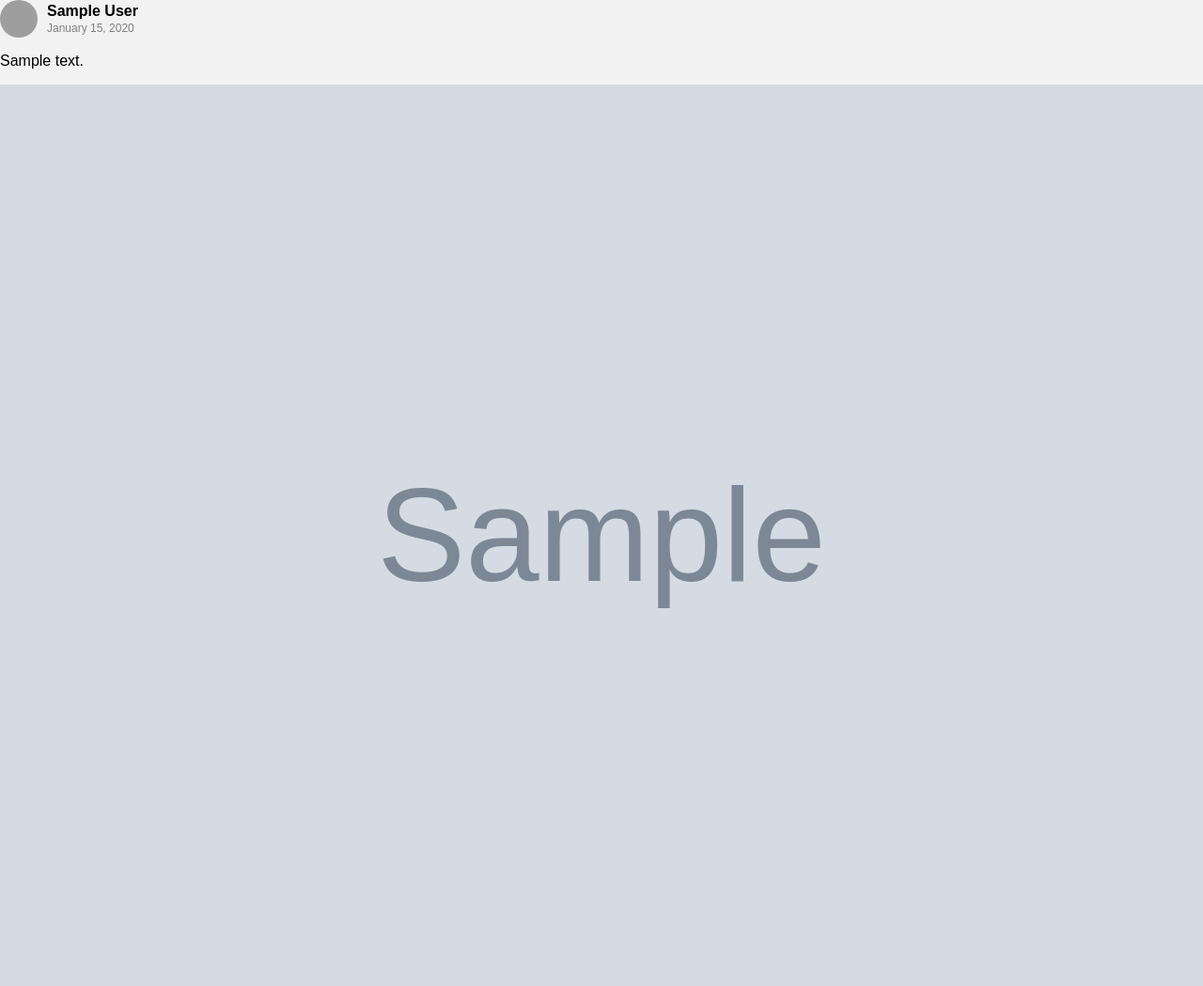
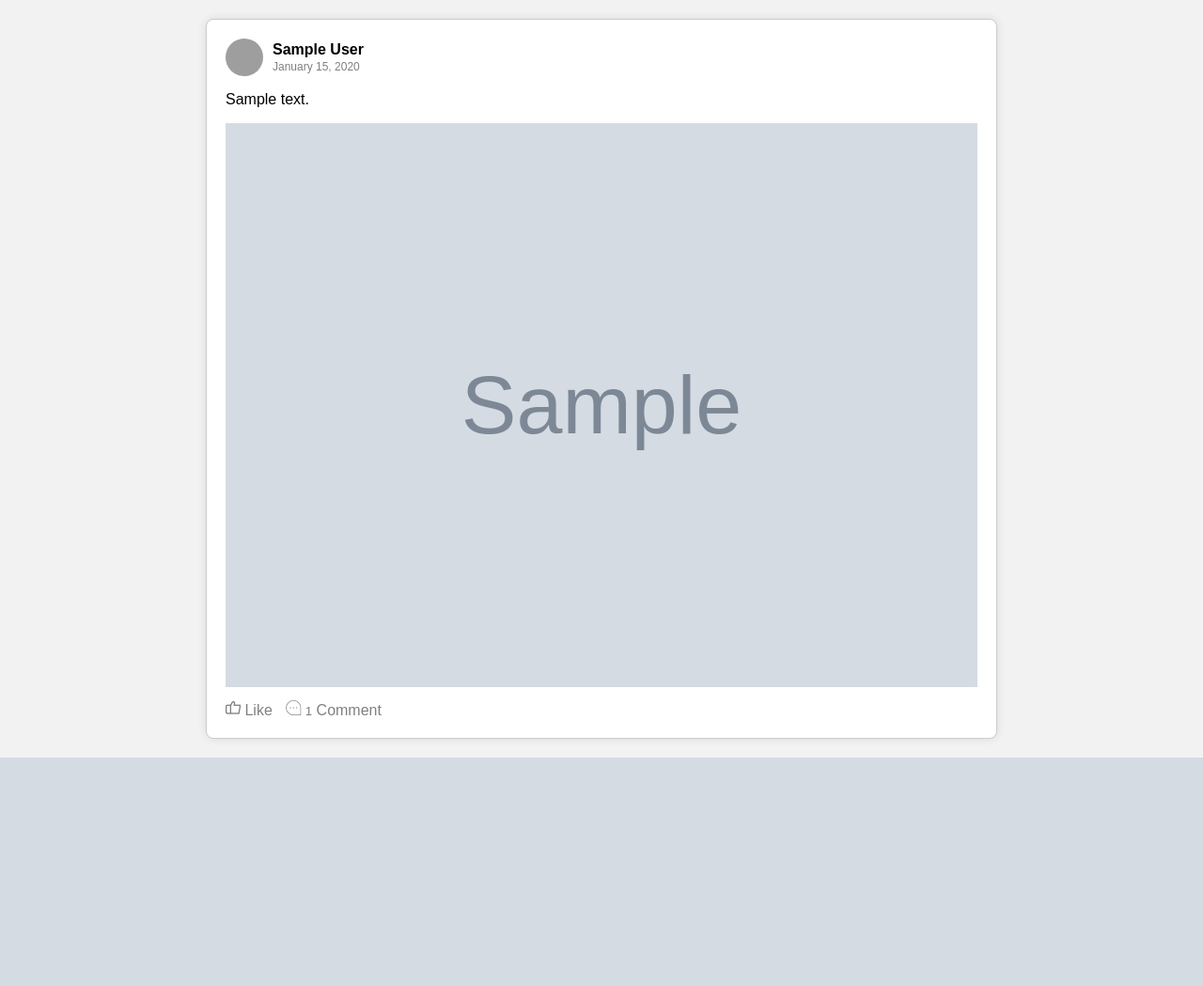
Before and after one commit to Mier03/TeknoSpace, a PHP site: page /SUNGAHID/studentHomepage.php in a window 1280 px wide. Shown: the part 125-1174 px from the top of the page at 94% size. After the commit the page ends 931 px from the top, so only its background shows below. Run offline with PHP 8.4, Linux system fonts and the light colour scheme; the visitor is signed in with stand-in values (Sample User, id 1); tables that the repository leaves empty or names only in its code hold one stand-in row (values such as "Sample post"); grey boxes marked "Sample" are stand-in pictures; some libraries are stand-ins or nearby versions; grey boxes are pictures that could not be loaded.

Commit message:
Update studentHomepage.php

```diff
--- a/SUNGAHID/studentHomepage.php
+++ b/SUNGAHID/studentHomepage.php
@@ -125,7 +125,7 @@ $conn->close();
             if (count($posts) > 0) {
                 foreach($posts as $post) {
                     ?>
-
+                   <div class="post-container">
                     <div class="post">
                         <div class="post-header">
                         <!-- TO DO IMAGE -->
@@ -176,9 +176,14 @@ $conn->close();
                             </div>
                         </div>
                     </div>
+                </div>
             <?php    }
             } else {
-                echo "No posts found.";
+                echo ' <div class="post-container">
+                 <div class="post">
+                "No posts found."
+                </div>
+                </div>';
             }
         ?>
     </main>
```
